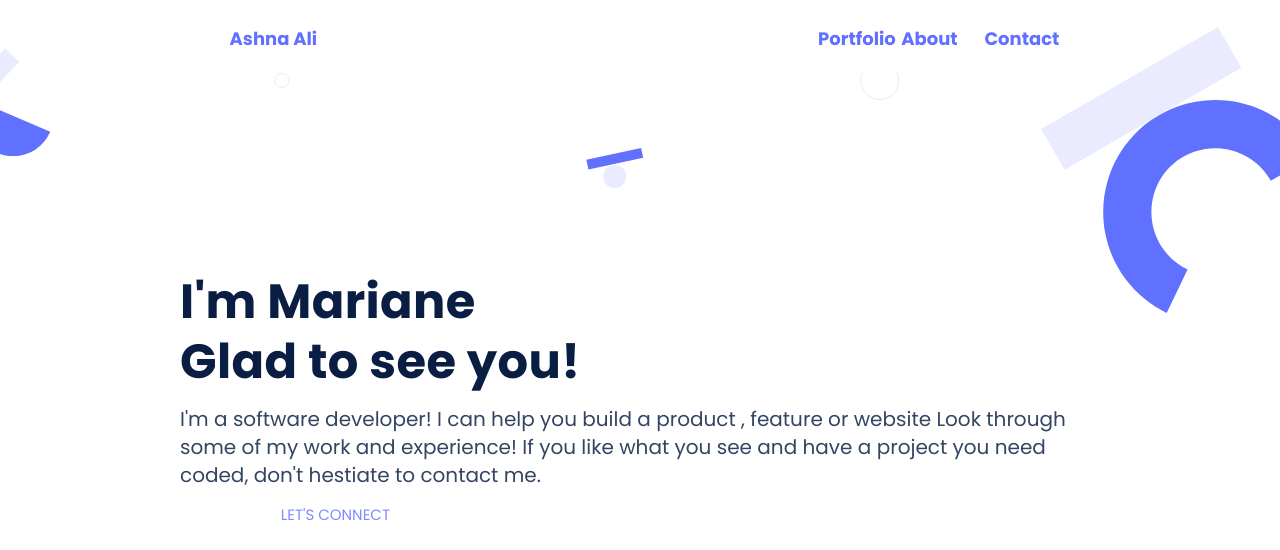
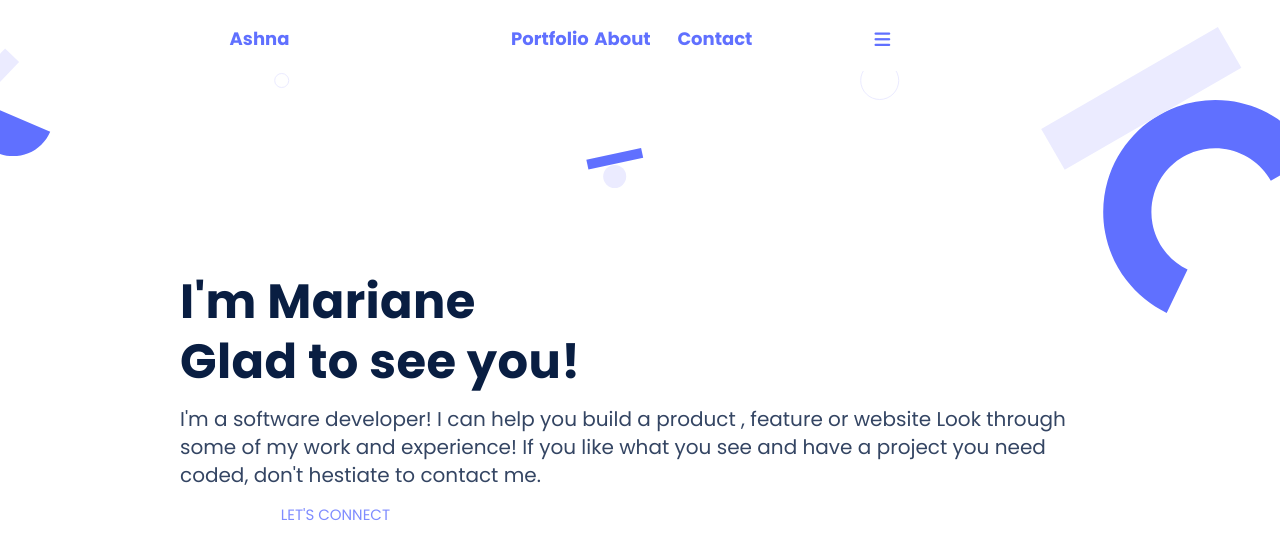
Before and after one commit to Ashnaali3255/Portfolio-2, a website: page index.html in a window 1280 px wide. Shown: the top 550 px of the page. Drawn offline with Linux system fonts and the light colour scheme.

Commit message:
Update index.html

```diff
--- a/index.html
+++ b/index.html
@@ -17,13 +17,20 @@
     <section class="main-section">
       <header>
         <nav>
-          <a href="./index.html">Ashna Ali</a>
-          <ul class="desktop-ul">
-            <li class="desktop-link"><a href="#">Portfolio</a></li>
-            <li class="desktop-link"><a href="#">About</a></li>
-            <li class="desktop-link"><a href="#">Contact</a></li>
-          </ul>
-          <img src="./Union.jpg" alt="menu" class="menu-icon">
+          <a href="./index.html" id="logo">Ashna</a>
+          <div class="desktop-ul">
+            <div class="desktop-link"><a href="#Portfolio">Portfolio</a></div>
+            <div class="desktop-link"><a href="#About">About</a></div>
+            <div class="desktop-link"><a href="#Contact">Contact</a></div>
+          </div>
+          <div class="menu-icon">
+            <div class="item-closed"><a href="#" class="closing"><i class="fa fa-times" aria-hidden="true"></i></a></div>
+            <div class="mobile-nav"><a href="#Portfolio" class="closing">Portfolio</a></div>
+            <div class="mobile-nav"><a href="#About" class="closing">About</a></div>
+            <div class="mobile-nav"><a href="#Contact" class="closing">Contact</a></div>
+          </div>
+          <!-- <img src="./Union.svg" alt="menu" class="menu-icon"> -->
+          <div class="item-menu"><a href="#" class="openMenu"><i class="fa fa-bars"></i></a></div>
         </nav>
       </header>
       <h1 class="name">I'm Mariane <br>
@@ -324,6 +331,7 @@
       </div>
     </section>
   </main>
+  <script src="js/main.js"></script>
 </body>
 
 </html>
```
